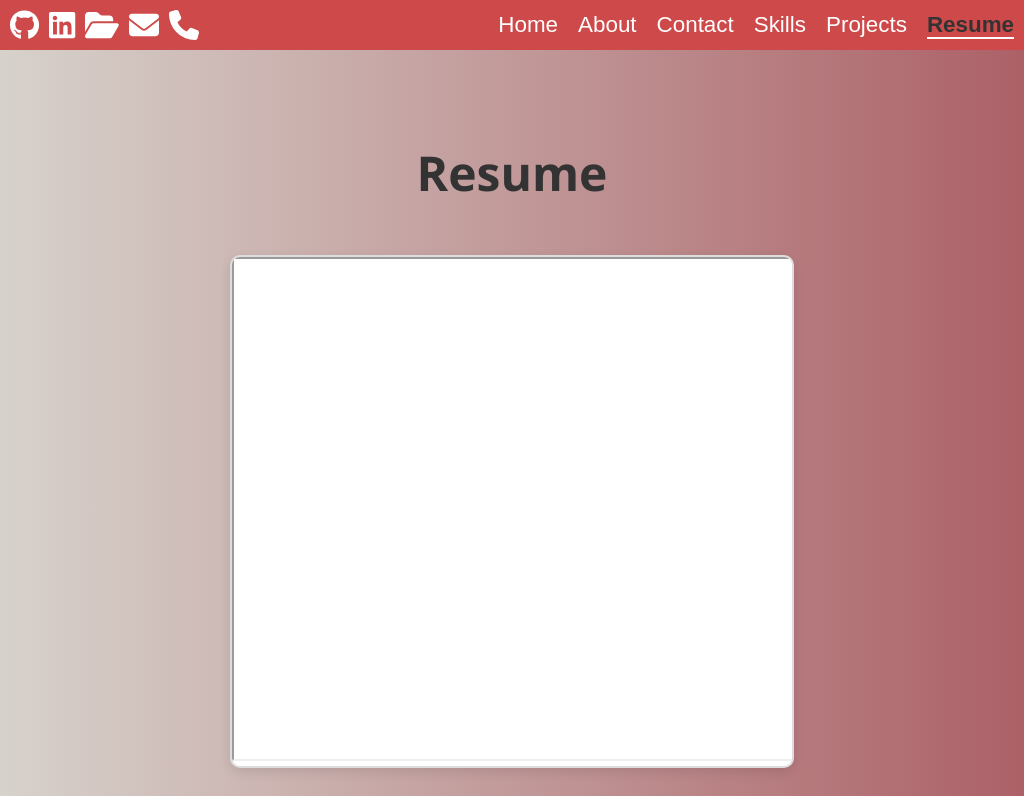
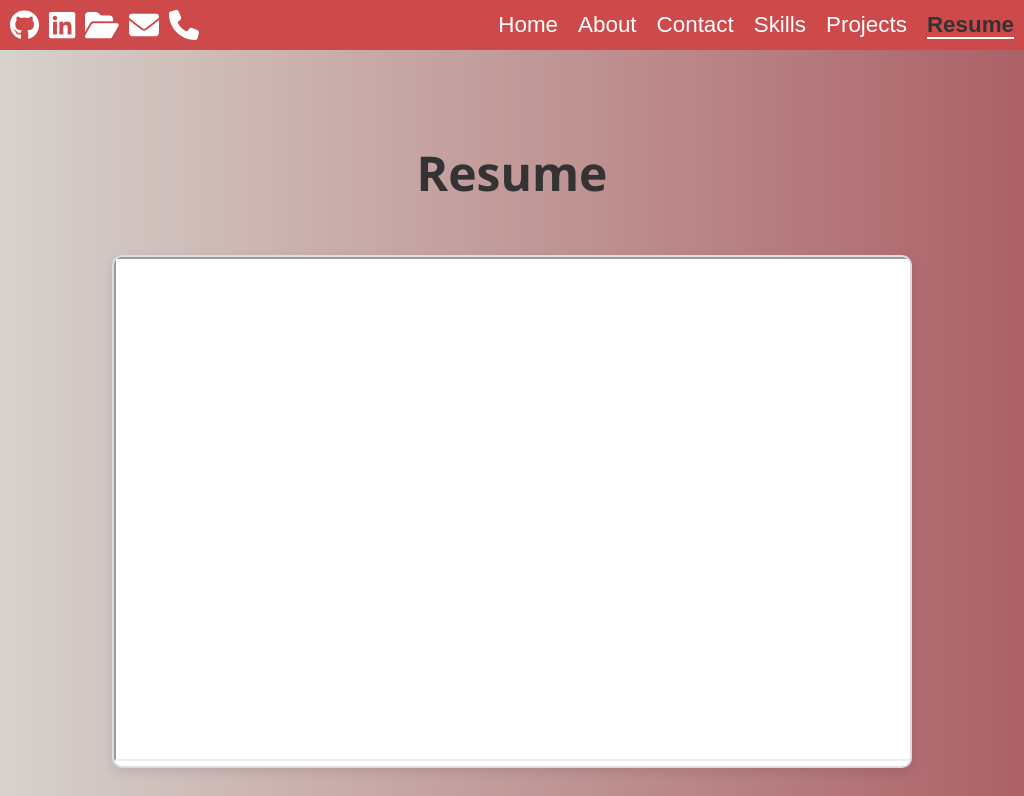
Before and after one commit to TarunaAsthana23/My_Portfolio, a React (Create React App) app: page /resume in a window 1024 px wide. Shown: the top 796 px of the page. Built offline with nearby package versions, Linux system fonts and the light colour scheme.

Commit message:
Updated project

```diff
--- a/src/pages/Resume.css
+++ b/src/pages/Resume.css
@@ -322,7 +322,7 @@
 
                       /* Resume iframe box */
                       .Rum_3 {
-                        width: 61%;
+                        width: 100%;
                         max-width: 800px;
                       }
 
```
